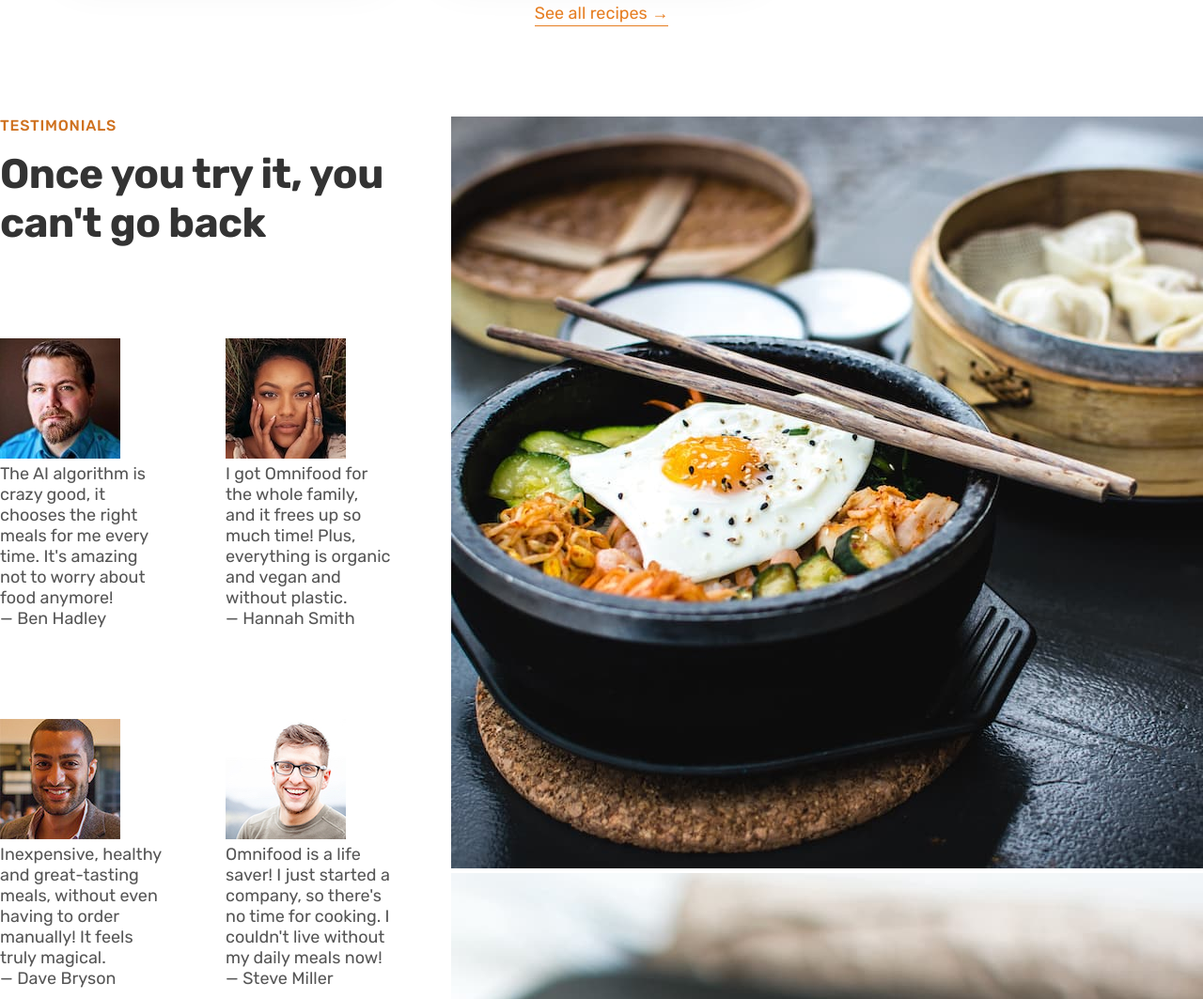
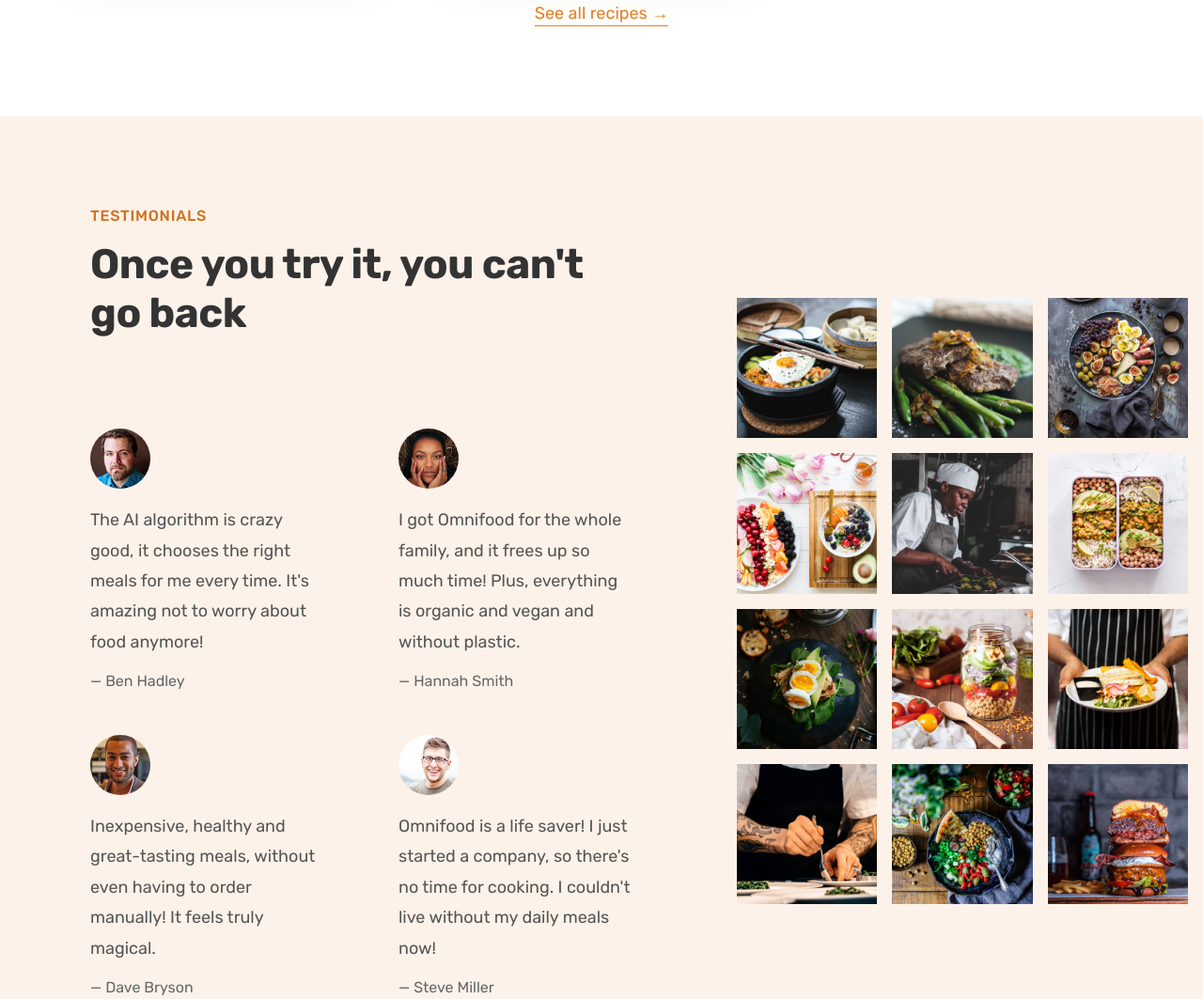
Before and after one commit to hybridt/omnifood, a website: page index.html in a window 1280 px wide. Shown: the part 3460-4523 px from the top of the page at 94% size. Drawn offline with nearby package versions, Linux system fonts and the light colour scheme.

Commit message:
style: stylized testimonials section

```diff
--- a/assets/sass/abstracts/_colors.scss
+++ b/assets/sass/abstracts/_colors.scss
@@ -2,6 +2,7 @@ $color-primary: #e67e22;
 $color-hover: #cf711f;
 $color-heading: #333;
 $color-text: #555;
+$color-author: #666;
 $color-heading-add: #888;
 $color-light: #fff;
 $color-bg: #fdf2e9;
--- /dev/null
+++ b/assets/sass/components/_gallery.scss
@@ -0,0 +1,18 @@
+.gallery {
+  gap: 1.6rem;
+  padding: 1.6rem;
+
+  &__item {
+    overflow: hidden;
+  }
+
+  &__img {
+    display: block;
+    width: 100%;
+    transition: all .3s;
+
+    &:hover {
+      transform: scale(1.1);
+    }
+  }
+}
--- a/assets/sass/components/_index.scss
+++ b/assets/sass/components/_index.scss
@@ -3,3 +3,4 @@
 @forward 'recipe';
 @forward 'tag';
 @forward 'diets';
+@forward 'gallery';
--- a/assets/sass/sections/_index.scss
+++ b/assets/sass/sections/_index.scss
@@ -2,3 +2,4 @@
 @forward 'featured-in';
 @forward 'app';
 @forward 'meals';
+@forward 'testimonials';
--- /dev/null
+++ b/assets/sass/sections/_testimonials.scss
@@ -0,0 +1,37 @@
+@use '../abstracts/colors';
+
+.testimonials {
+  background-color: colors.$color-bg;
+
+  &__container {
+    grid-template-columns: 1.5fr 1fr;
+    align-items: center;
+    gap: 0;
+  }
+
+  &__body {
+    padding: 9.6rem;
+  }
+
+  &__customers {
+    row-gap: 4.8rem;
+    column-gap: 8rem;
+  }
+
+  &__img {
+    width: 6.4rem;
+    height: 6.4rem;
+    border-radius: 100%;
+    margin-bottom: 1.2rem;
+  }
+
+  &__quote {
+    line-height: 1.8;
+    margin-bottom: 1.6rem;
+  }
+
+  &__author {
+    color: colors.$color-author;
+    font-size: 1.6rem;
+  }
+}
--- a/index.html
+++ b/index.html
@@ -216,7 +216,7 @@
             </figure>
           </div>
         </div>
-        <div class="gallery testimonials__gallery">
+        <div class="gallery testimonials__gallery grid grid_3cols">
           <figure class="gallery__item">
             <img src="assets/img/gallery/gallery-1.jpg" alt="Photo of beautifully arranged food" class="gallery__img">
           </figure>
```
Also changed, not shown: style.css, 1 other file.
